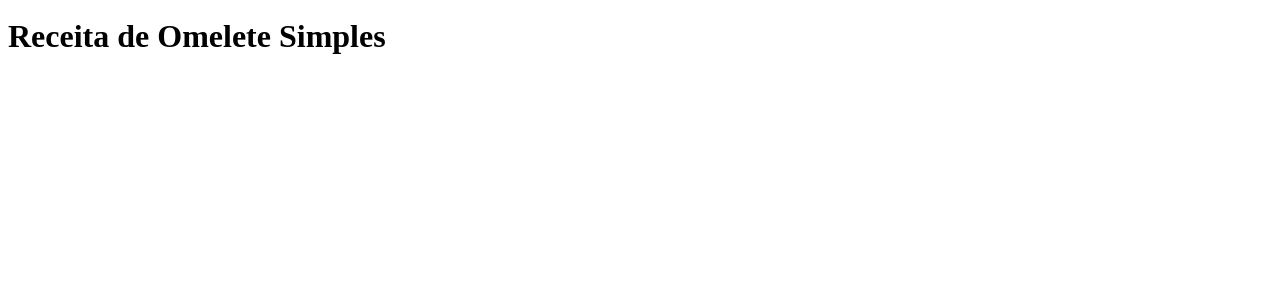
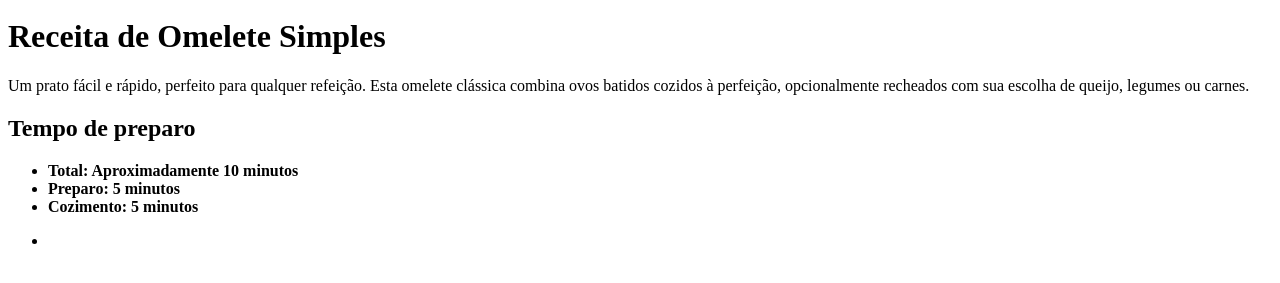
Before and after one commit to YagoTRush/receita-omelete, a plain HTML site: page index.html in a window 1280 px wide. Shown: the part 29-312 px from the top of the page. Drawn offline with Linux system fonts and the light colour scheme.

Commit message:
criação da div.ingredientes

```diff
--- a/index.html
+++ b/index.html
@@ -6,12 +6,34 @@
     <title>Receita do Omelete</title>
 </head>
 <body>
-    <div>
+    <div id="inicio">
         <img src="./receita_base/assets/image-omelette.jpeg" alt="foto de um omelete no prato">
 
         <h1>Receita de Omelete Simples</h1>
 
-        <p></p>
+        <p>Um prato fácil e rápido, perfeito para qualquer refeição. Esta omelete clássica combina ovos batidos cozidos à perfeição, opcionalmente recheados com sua escolha de queijo, legumes ou carnes.</p>
+
+        <div class="tempo-preparo">
+            <h2>Tempo de preparo</h2>
+
+            <ul>
+                <li>
+                    <strong>Total: Aproximadamente 10 minutos</strong>
+                </li>
+                <li>
+                    <strong>Preparo: 5 minutos</strong>
+                </li>
+                <li>
+                    <strong>Cozimento: 5 minutos</strong>
+                </li>
+            </ul>
+        </div>
+    </div>
+
+    <div class="imgredientes">
+        <ul>
+            <li></li>
+        </ul>
     </div>
 </body>
 </html>
```
